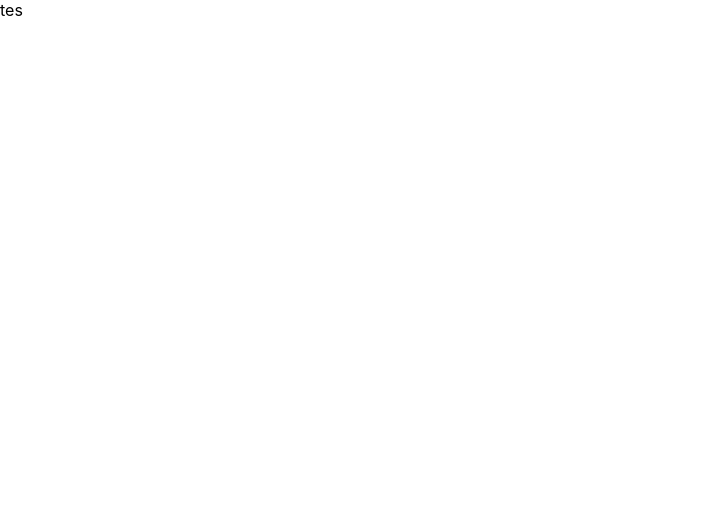
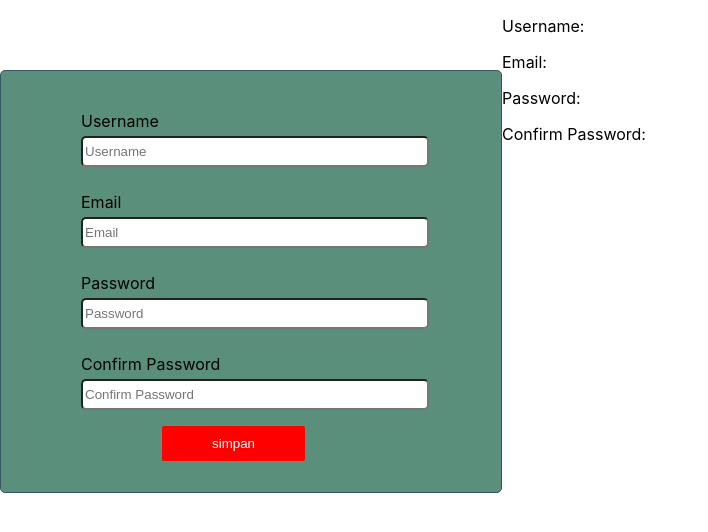
Before and after one commit to Wakype/belajar_reactjs, a React (Create React App) app: page / in a window 1280 px wide. Shown: the top 532 px of the page, without its empty margins (0-708 px from the left). Built offline with nearby package versions, Linux system fonts and the light colour scheme.

Commit message:
belajar handleChange

```diff
--- a/src/App.js
+++ b/src/App.js
@@ -2,22 +2,83 @@
 import "./style/style.css";
 import Layout from "./komponen/layout";
 import Button from "./komponen/button";
+import Input from "./komponen/input";
 
 export default function App() {
-  let [name, setName] = React.useState('')
-  let [email, setEmail] = React.useState('')
-  let [password, setPassword] = React.useState('')
-  let [confirmPassword, setConfirmPassword] = React.useState('')
+  const [values, setValues] = React.useState({
+    username: "",
+    email: "",
+    password: "",
+    confirmPassword: "",
+  });
 
-  return(
+  const handleChange = (e) => {
+    console.log("apa aja");
+    e.preventDefault();
+    setValues((values) => {
+      return {
+        ...values,
+        [e.target.name]: e.target.value,
+      };
+    });
+  };
+  return (
     <React.Fragment>
-      <form>tes</form>
+      <div style={{ display: "flex" }}>
+        <div>
+          <form>
+            <Input
+              name="username"
+              value={values.username}
+              label={"Username"}
+              placeholder="Username"
+              onChange={(event) => {
+                event.preventDefault();
+                console.log(event);
+                setValues(() => {
+                  return {
+                    ...values,
+                    username: event.target.value,
+                  };
+                });
+              }}
+            />
+            <Input
+              name="email"
+              value={values.email}
+              label={"Email"}
+              placeholder="Email"
+              onChange={handleChange}
+            />
+            <Input
+              name="password"
+              value={values.password}
+              label={"Password"}
+              placeholder="Password"
+              onChange={handleChange}
+            />
+            <Input
+              name="confirmPassword"
+              value={values.confirmPassword}
+              label={"Confirm Password"}
+              placeholder="Confirm Password"
+              onChange={handleChange}
+            />
+            <div style={{ margin: "auto", width: "200px" }}>
+              <Button title={"simpan"} />
+            </div>
+          </form>
+        </div>
+        <div>
+          <p>Username: {values?.username}</p>
+          <p>Email: {values?.email}</p>
+          <p>Password: {values?.password}</p>
+          <p>Confirm Password: {values?.confirmPassword}</p>
+        </div>
+      </div>
     </React.Fragment>
-  )
+  );
 }
-
-
-
 
 // function App() {
 //   let [count, setCount] = React.useState(0);
--- a/src/komponen/button.jsx
+++ b/src/komponen/button.jsx
@@ -28,7 +28,6 @@
   return (
     <React.Fragment>
       <button
-      disabled={disabled}
         {...props}
         className="button"
         style={{ backgroundColor: color, opacity: disabled ? 0.5 : 1 }}
--- /dev/null
+++ b/src/komponen/input.jsx
@@ -0,0 +1,13 @@
+import React from "react";
+
+export default function Input({ label, isError, textError, ...props }) {
+  return (
+    <div className="input">
+      <label className="label" htmlFor={label}>
+        {label}
+      </label>
+      <input {...props} className="input-text" type="text" id={label} />
+      {isError && <p className="error">{textError}</p>}
+    </div>
+  );
+}
--- a/src/style/style.css
+++ b/src/style/style.css
@@ -22,7 +22,7 @@
   margin: 0px 10px;
   padding: 10px 50px;
   border: 1px solid grey;
-    border-radius: 2px;
+  border-radius: 3px;
   cursor: pointer;
   transition: all 100ms ease-in-out;
 }
@@ -31,3 +31,28 @@
   transition: all 100ms ease-in-out;
   color: black;
 }
+.input {
+  display: flex;
+  flex-direction: column;
+  padding: 10px 80px;
+}
+.input-text {
+  width: 100%;
+  height: 25px;
+  border-radius: 5px;
+  margin: 5px 0px;
+}
+.error {
+  color: red;
+  font-style: italic;
+}
+form {
+  width: 500px;
+  /* height: 200px; */
+  /* margin: auto; */
+  margin: 70px 0px 0px 0px;
+  background-color: #5A8F7B;
+  border-radius: 5px;
+  border: 1px solid #355764;
+  padding: 30px 0px;
+}
```
Lines whose indentation alone changed are shown as unchanged.
